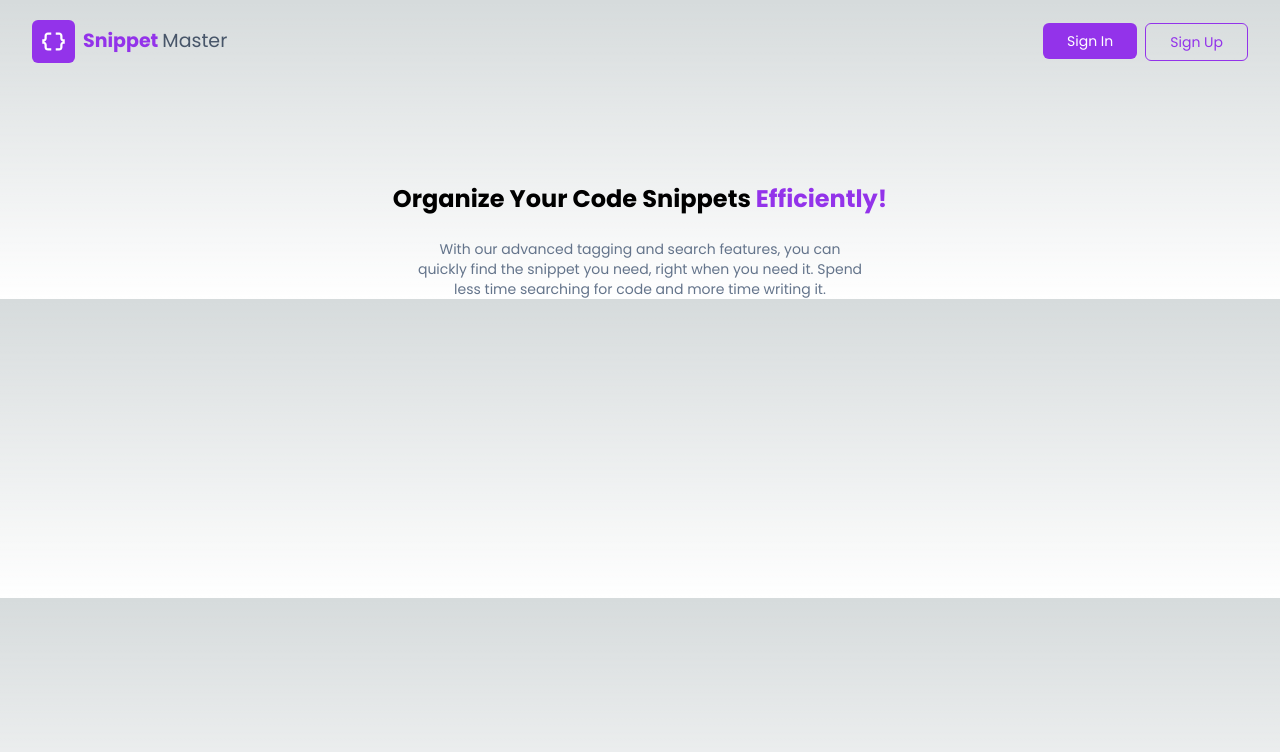
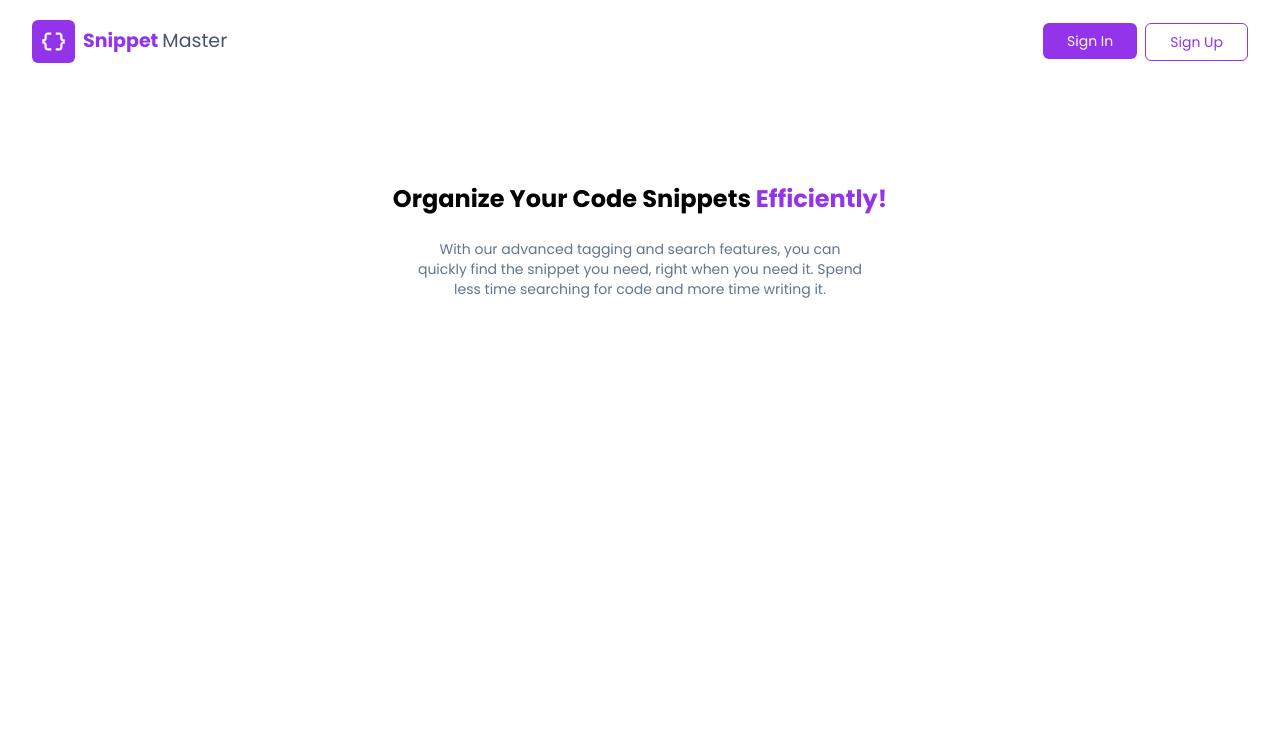
Before and after one commit to bhavnagarg12ja/code_snippet, a Next.js app: page / in a window 1280 px wide. Shown: the top 752 px of the page. Built offline with nearby package versions, Linux system fonts and the light colour scheme; no server answers.

Commit message:
bg gixes

```diff
--- a/app/globals.css
+++ b/app/globals.css
@@ -4,8 +4,8 @@
 
 :root {
   --foreground-rgb: 0, 0, 0;
-  --background-start-rgb: 214, 219, 220;
-  --background-end-rgb: 255, 255, 255;
+  /* --background-start-rgb: 214, 219, 220;
+  --background-end-rgb: 255, 255, 255; */
 }
 
 @media (prefers-color-scheme: dark) {
@@ -26,7 +26,7 @@
     rgb(var(--background-start-rgb));
 }
 
-.poppins{
+.poppins {
   font-family: var(--font-poppins);
 }
 
```
